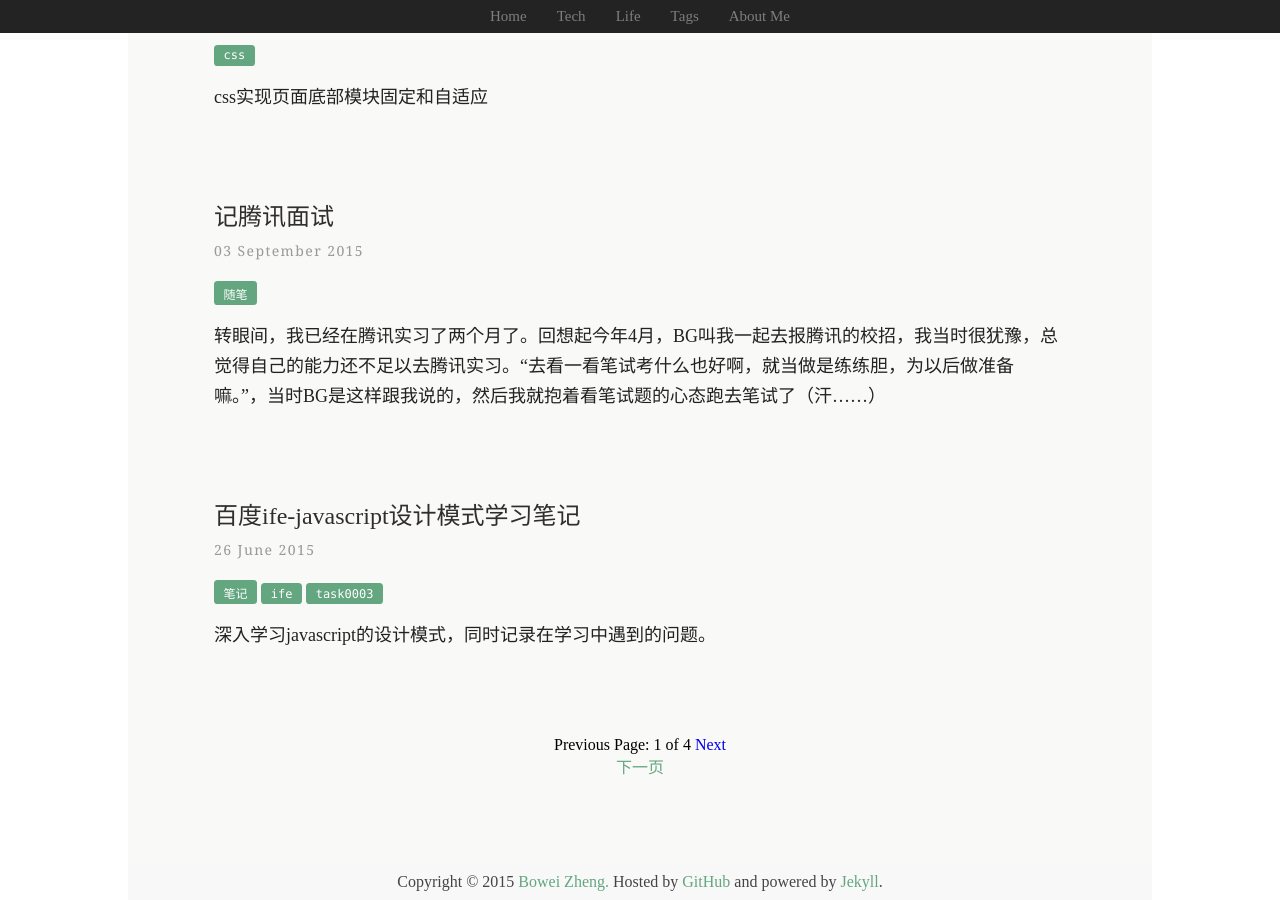
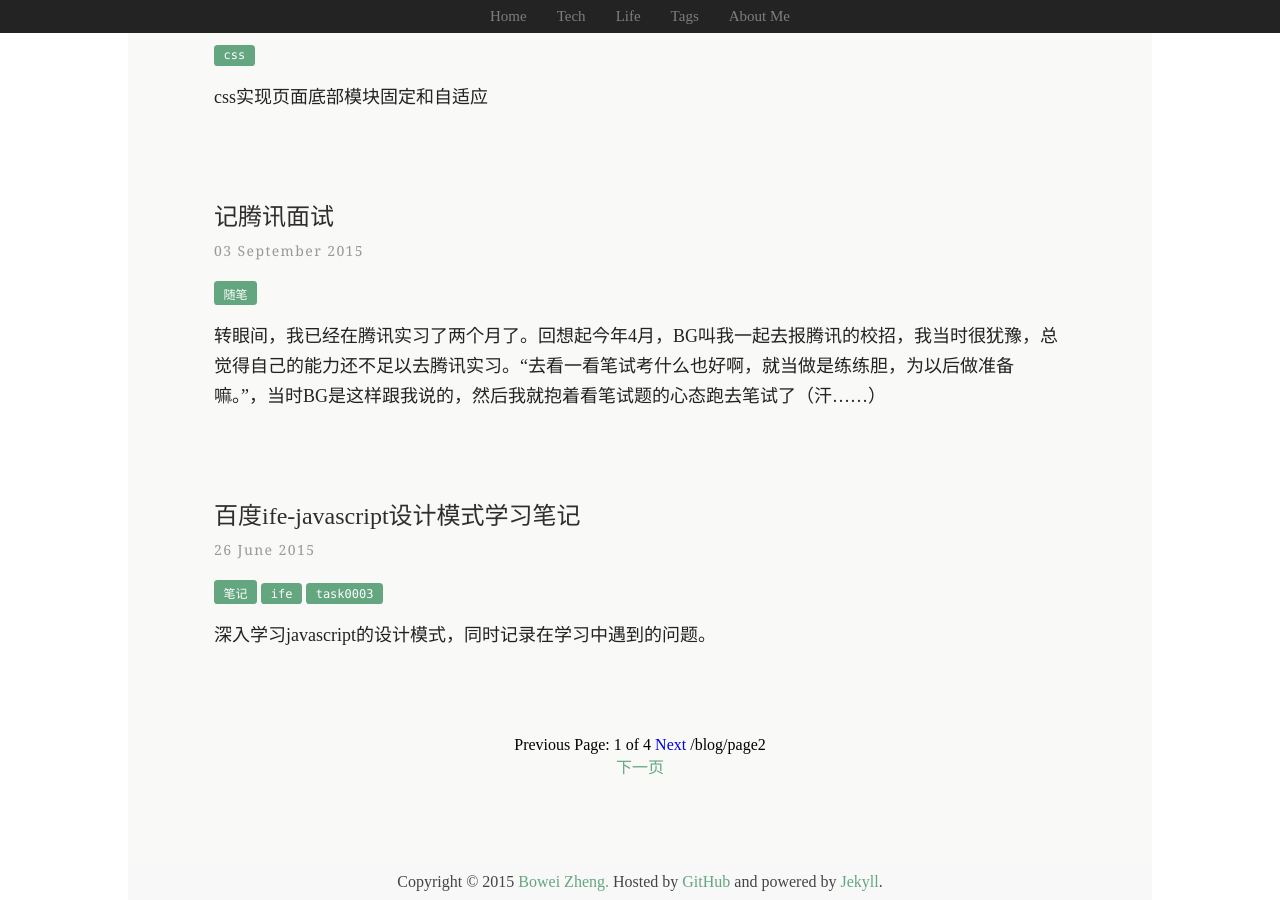
Before and after one commit to wynn719/blog, a Jekyll site: the page built from index.html, in a window 1280 px wide and 900 px high, scrolled down 1561 px. Built offline with Jekyll 4.4.1, drawn with Linux system fonts in a browser that asks for light colours; nearby versions of some CDN libraries; the list of posts is cut into pages by our own code.

Commit message:
Signed-off-by: waynezheng <762671261@qq.com>

```diff
--- a/index.html
+++ b/index.html
@@ -27,7 +27,7 @@ layout: default
             <a href="/page{{ paginator.previous_page }}" class="previous">Previous</a> {% else %}
             <span class="previous">Previous</span> {% endif %}
             <span class="page_number ">Page: {{ paginator.page }} of {{ paginator.total_pages }}</span> {% if paginator.next_page %}
-            <a href="/page{{ paginator.next_page }}" class="next">Next</a> {% else %}
+            <a href="/page{{ paginator.next_page }}" class="next">Next</a> {{ paginator.next_page_path }}{% else %}
             <span class="next ">Next</span> {% endif %}
         </div>
 
```
